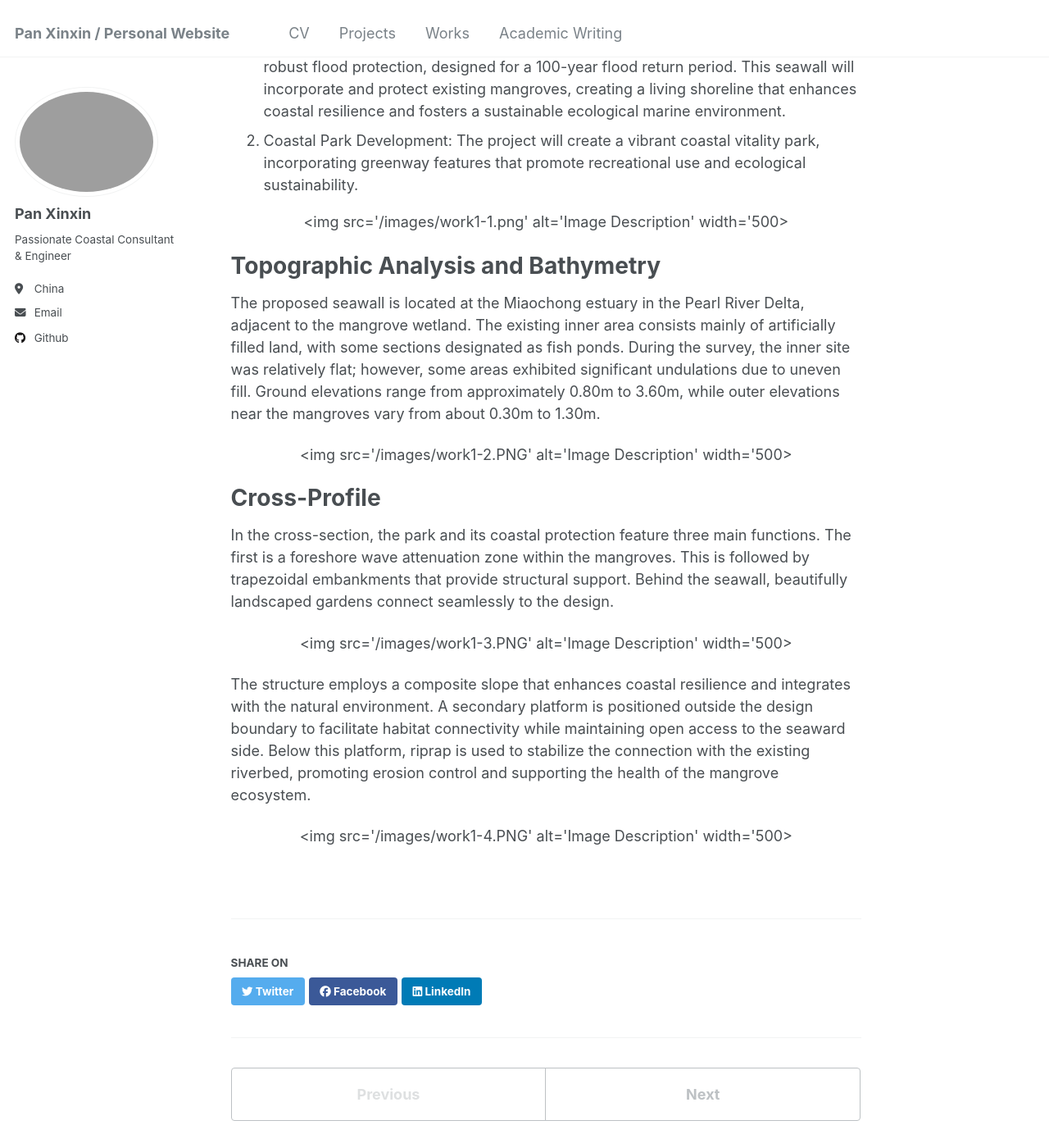
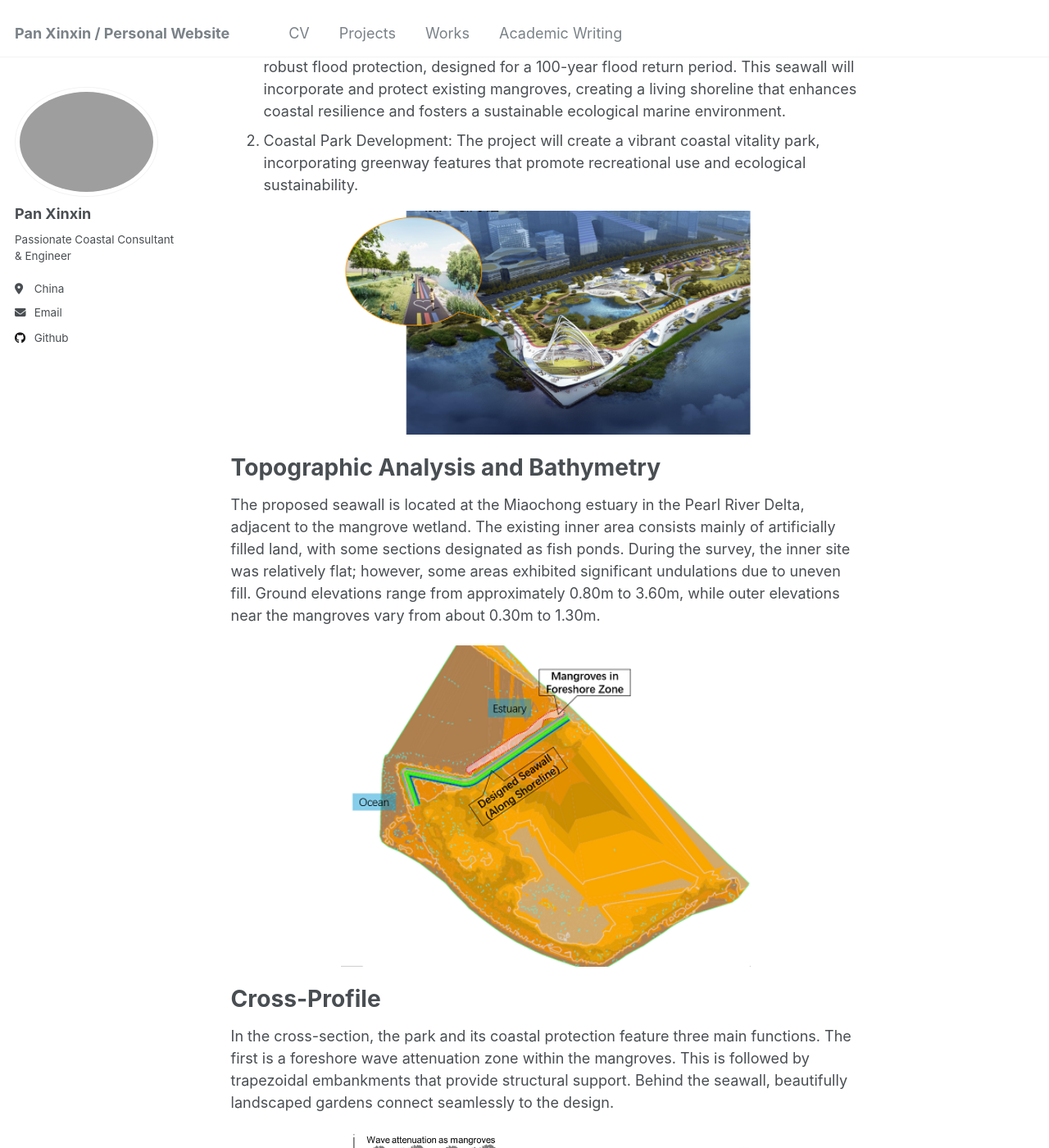
Before and after one commit to kingdaxing/kingdaxing.github.io, a Jekyll site: the page built from _teaching/2021-spring-teaching-1.md, in a window 1280 px wide and 1400 px high, scrolled down 473 px. Shown: the whole window at 82% size. Built offline with Jekyll 4.4.1, drawn with Linux system fonts in a browser that asks for light colours.

Commit message:
Update 2021-spring-teaching-1.md

```diff
--- a/_teaching/2021-spring-teaching-1.md
+++ b/_teaching/2021-spring-teaching-1.md
@@ -17,24 +17,24 @@ Key objectives include:
 1. Living Shoreline & Seawall Construction: A new seawall will be constructed to provide robust flood protection, designed for a 100-year flood return period. This seawall will incorporate and protect existing mangroves, creating a living shoreline that enhances coastal resilience and fosters a sustainable ecological marine environment.
 2. Coastal Park Development: The project will create a vibrant coastal vitality park, incorporating greenway features that promote recreational use and ecological sustainability. <br/>
 <p align="center">
-  <img src='/images/work1-1.png' alt='Image Description' width='500>
+  <img src='/images/work1-1.png' alt='Image Description' width='500'>
 </p>
 
 Topographic Analysis and Bathymetry
 ======
 The proposed seawall is located at the Miaochong estuary in the Pearl River Delta, adjacent to the mangrove wetland. The existing inner area consists mainly of artificially filled land, with some sections designated as fish ponds. During the survey, the inner site was relatively flat; however, some areas exhibited significant undulations due to uneven fill. Ground elevations range from approximately 0.80m to 3.60m, while outer elevations near the mangroves vary from about 0.30m to 1.30m. <br/>
 <p align="center">
-  <img src='/images/work1-2.PNG' alt='Image Description' width='500>
+  <img src='/images/work1-2.PNG' alt='Image Description' width='500'>
 </p>
 
 Cross-Profile
 ======
 In the cross-section, the park and its coastal protection feature three main functions. The first is a foreshore wave attenuation zone within the mangroves. This is followed by trapezoidal embankments that provide structural support. Behind the seawall, beautifully landscaped gardens connect seamlessly to the design. <br/>
 <p align="center">
-  <img src='/images/work1-3.PNG' alt='Image Description' width='500>
+  <img src='/images/work1-3.PNG' alt='Image Description' width='500'>
 </p>
 
 The structure employs a composite slope that enhances coastal resilience and integrates with the natural environment. A secondary platform is positioned outside the design boundary to facilitate habitat connectivity while maintaining open access to the seaward side. Below this platform, riprap is used to stabilize the connection with the existing riverbed, promoting erosion control and supporting the health of the mangrove ecosystem.  <br/>
 <p align="center">
-  <img src='/images/work1-4.PNG' alt='Image Description' width='500>
+  <img src='/images/work1-4.PNG' alt='Image Description' width='500'>
 </p>
```
